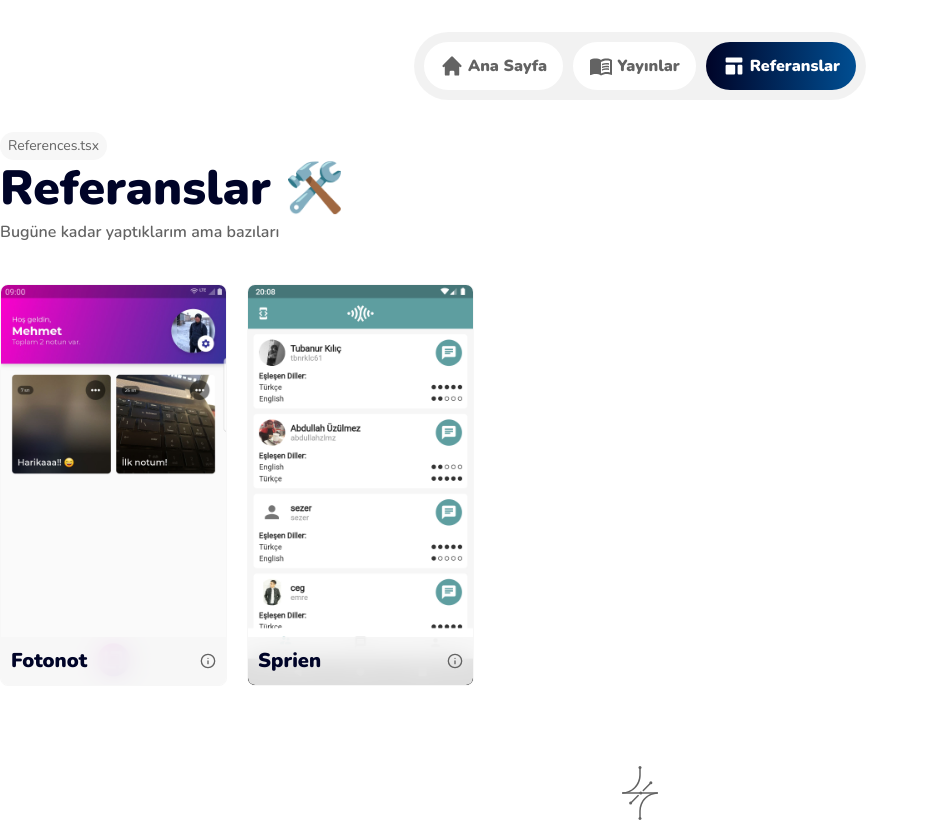
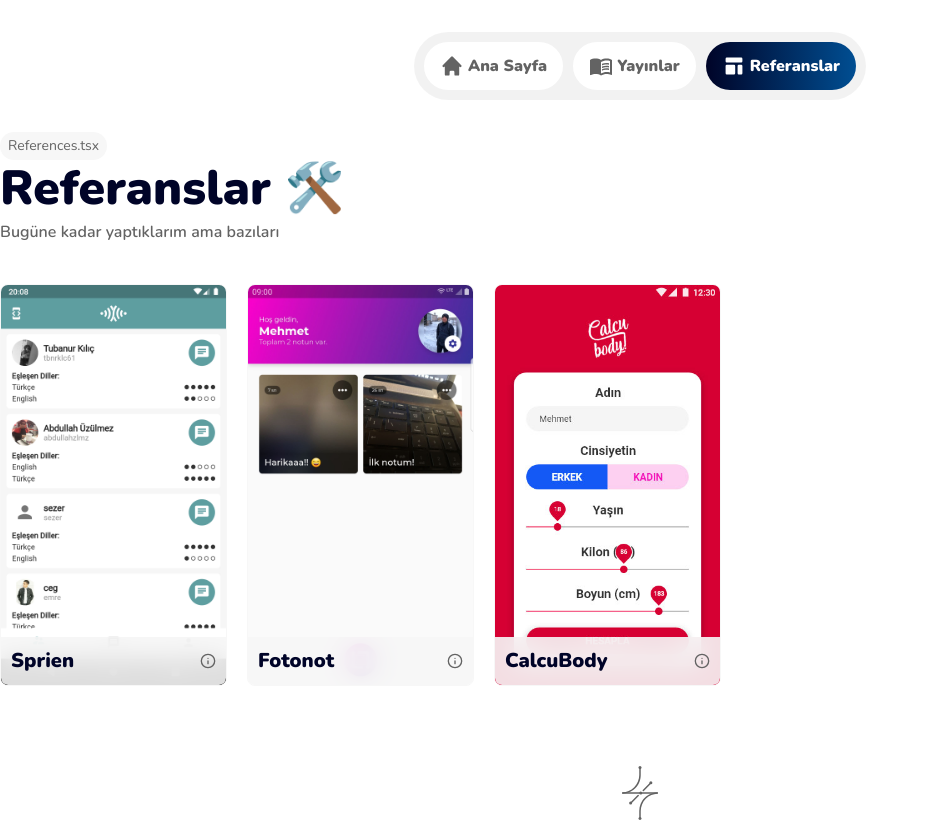
Before and after one commit to mehmetext/konukcudev-next, a Next.js app: page /references in a window 1280 px wide. Shown: the top 822 px of the page, without its empty margins (0-927 px from the left). Built offline with nearby package versions, Linux system fonts and the light colour scheme.

Commit message:
CalcuBody eklendi

```diff
--- a/src/components/organisms/ReferencesTemplate/References.tsx
+++ b/src/components/organisms/ReferencesTemplate/References.tsx
@@ -7,6 +7,30 @@
 	return (
 		<Container>
 			<div className="flex w-full flex-wrap gap-5">
+				<ReferenceItem
+					reference={{
+						image: "sprien.jpg",
+						name: "Sprien",
+						technologies: ["dart", "flutter", "firebase"],
+						content: (
+							<>
+								<p className="text-xs text-custom-gray">
+									Yabancı dil pratiği yapabildiğimiz bir uygulamadır.
+								</p>
+								<p className="text-xs text-custom-gray">
+									Uygulama sayesinde Flutter ile Firebase arasındaki bağı çok
+									iyi kaptım.
+								</p>
+								<Button
+									target="_blank"
+									href="https://play.google.com/store/apps/details?id=com.konukcustudio.sprien"
+								>
+									Google Play Store
+								</Button>
+							</>
+						),
+					}}
+				/>
 				<ReferenceItem
 					reference={{
 						image: "fotonot.jpg",
@@ -33,26 +57,18 @@
 						),
 					}}
 				/>
+
 				<ReferenceItem
 					reference={{
-						image: "sprien.jpg",
-						name: "Sprien",
-						technologies: ["dart", "flutter", "firebase"],
+						image: "calcubody.jpg",
+						name: "CalcuBody",
+						technologies: ["dart", "flutter"],
 						content: (
 							<>
 								<p className="text-xs text-custom-gray">
-									Yabancı dil pratiği yapabildiğimiz bir uygulamadır.
+									Kayda değer geliştirdiğim ilk projedir. Çok basit, sadece
+									vücut kitle indeksi hesaplayan bir uygulamadır.
 								</p>
-								<p className="text-xs text-custom-gray">
-									Uygulama sayesinde Flutter ile Firebase arasındaki bağı çok
-									iyi kaptım.
-								</p>
-								<Button
-									target="_blank"
-									href="https://play.google.com/store/apps/details?id=com.konukcustudio.sprien"
-								>
-									Google Play Store
-								</Button>
 							</>
 						),
 					}}
```
